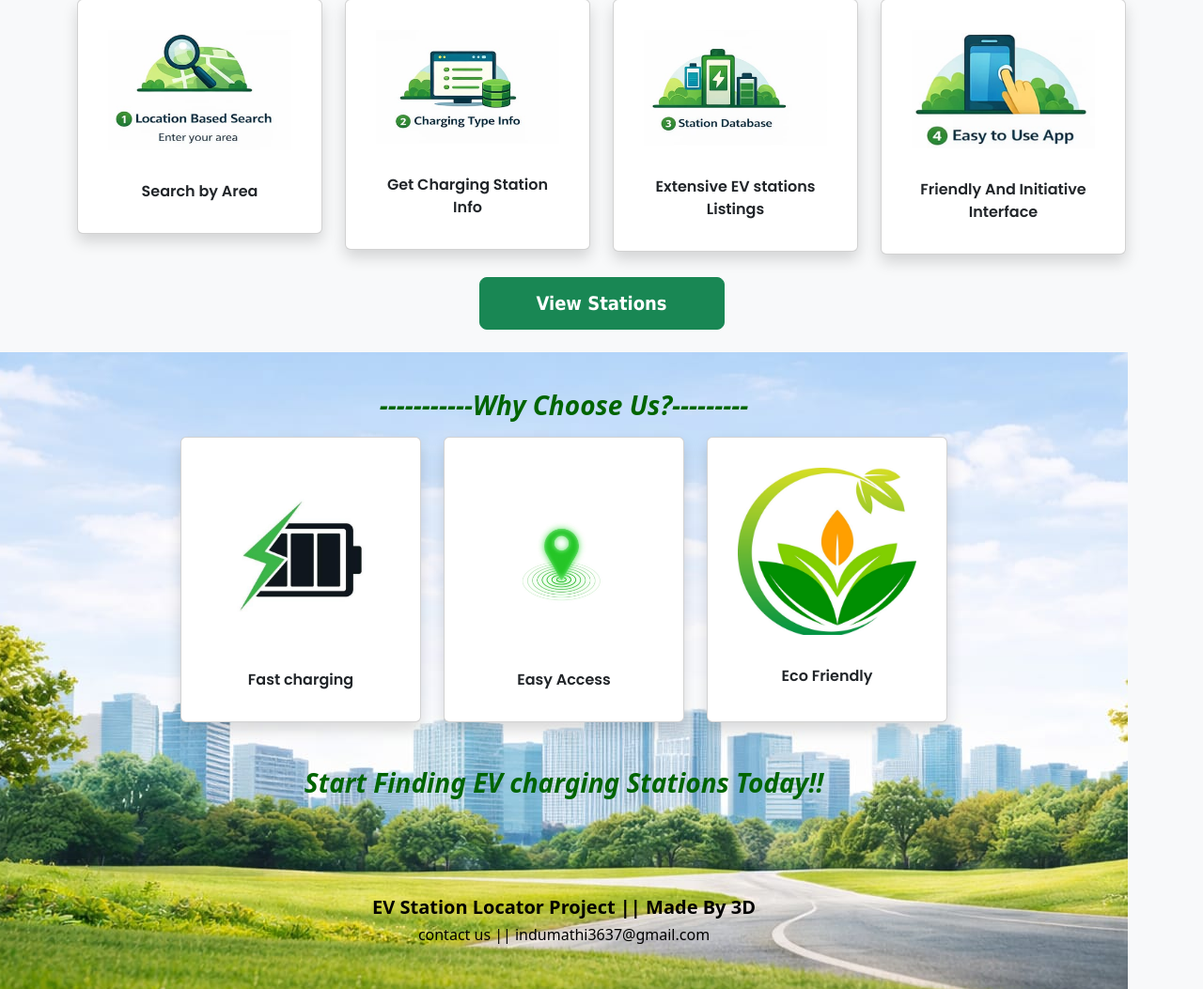
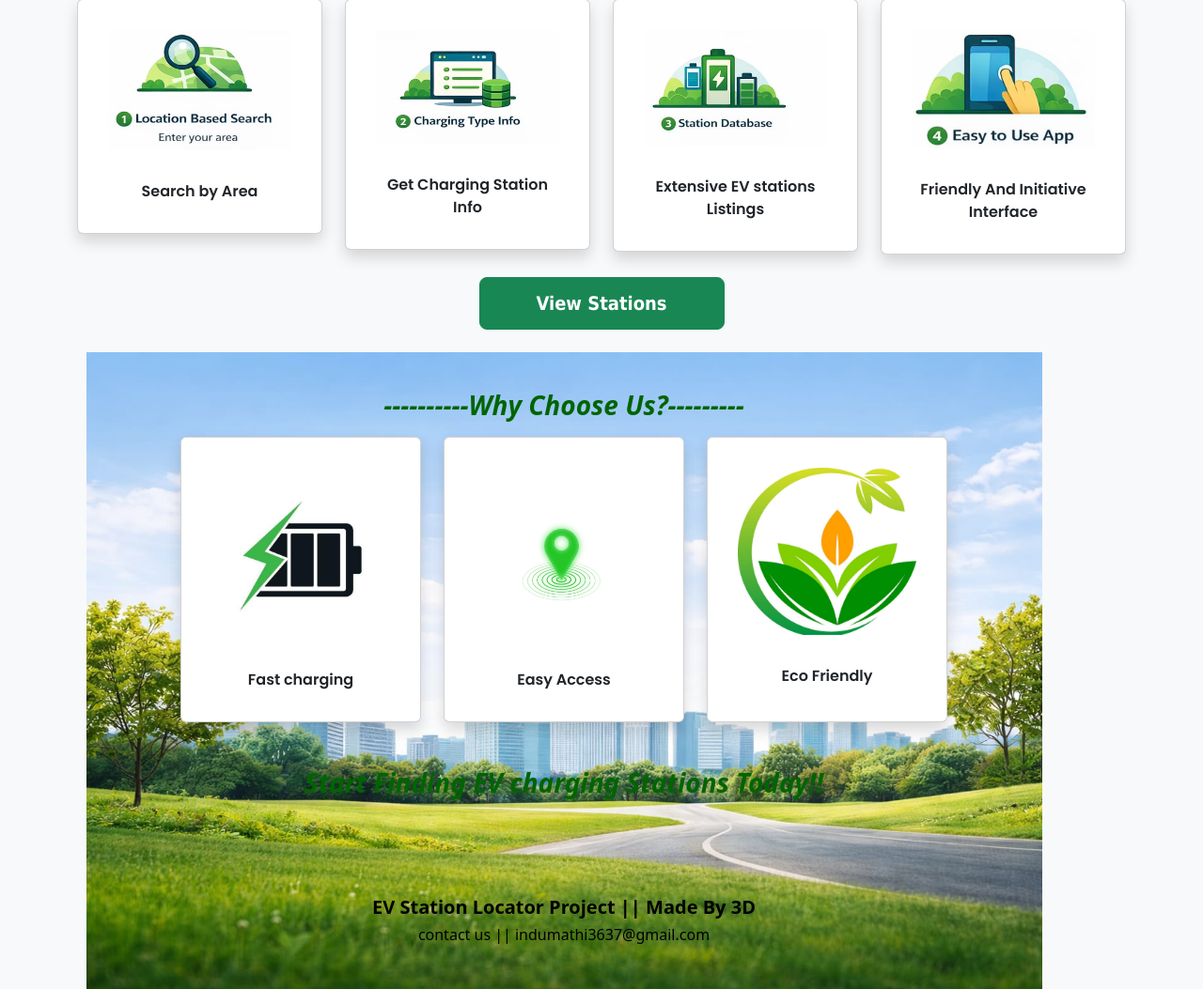
Before and after one commit to indu32/EV_charging_stations, a Flask app: page / in a window 1280 px wide. Shown: the part 813-1866 px from the top of the page at 94% size. Run offline with Flask 3, Linux system fonts and the light colour scheme.

Commit message:
Refactor index.html for improved layout and styles
Updated the HTML structure and styles for the EV Charging Stations page, including adjustments to background images, card layouts, and text alignment.

```diff
--- a/EV project/templates/index.html
+++ b/EV project/templates/index.html
@@ -15,6 +15,7 @@ background-image: url("/static/bg2.jpeg");
 width:100%;
 background-position: center;
 background-repeat: no-repeat;
+background-size:contain;
 padding: 40px;
 border-radius: 0px;
 width:100%;
@@ -117,7 +118,7 @@ Fast , Reliable and Eco-Friendly Charging
 <div class="container mt-4">
 <div class="row justify-content-center g-4">
 
-<div class=" col-12 col-sm-6 col-md-4 col-lg-3 ">
+<div class=" col-6 col-sm-6 col-md-4 col-lg-3 ">
 <div class="card rounded shadow text-center p-3">
 <img src="{{ url_for('static', filename='img1.png') }}" class="p-3">
 <div class="card-body fw-bold" style=" font-family:'Poppins',sans-serif ">
@@ -126,7 +127,7 @@ Enter your Area
 </div>
 </div>
 
-<div class=" col-12 col-sm-6 col-md-4 col-lg-3 ">
+<div class=" col-6 col-sm-6 col-md-4 col-lg-3 ">
 <div class="card rounded shadow text-center p-3">
 <img src="{{ url_for('static', filename='img2.png') }}" class="p-3">
 <div class="card-body fw-bold" style="font-family:'Poppins',sans-serif">
@@ -135,7 +136,7 @@ See Nearby Chargers
 </div>
 </div>
 
-<div class="col-12 col-sm-6 col-md-4 col-lg-3 ">
+<div class="col-6 col-sm-6 col-md-4 col-lg-3 ">
 <div class="card rounded shadow text-center p-3">
 <img src="{{ url_for('static', filename='img3.png') }}" class="p-3">
 <div class="card-body fw-bold" style="font-family:'Poppins',sans-serif">
@@ -144,7 +145,7 @@ View Charging Section
 </div>
 </div>
 
-<div class="col-12 col-sm-6 col-md-4 col-lg-3 ">
+<div class="col-6 col-sm-6 col-md-4 col-lg-3 ">
 <div class="card rounded shadow text-center p-3">
 <img src="{{ url_for('static', filename='img4.png') }}" class="p-3">
 <div class="card-body fw-bold" style="font-family:'Poppins',sans-serif">
@@ -166,7 +167,7 @@ Get Directions to the Stations
 <div class="container mt-4">
 <div class="row justify-content-center g-4">
 
-<div class="col-12 col-sm-6 col-md-4 col-lg-3 ">
+<div class="col-6 col-sm-6 col-md-4 col-lg-3 ">
 <div class="card rounded shadow text-center p-3">
 <img src="{{ url_for('static', filename='i1.png') }}" class="p-3">
 <div class="card-body fw-bold" style="font-family:'Poppins',sans-serif">
@@ -175,7 +176,7 @@ Search by Area
 </div>
 </div>
 
-<div class="col-12 col-sm-6 col-md-4 col-lg-3 ">
+<div class="col-6 col-sm-6 col-md-4 col-lg-3 ">
 <div class="card rounded shadow text-center p-3">
 <img src="{{ url_for('static', filename='i2.png') }}" class="p-3">
 <div class="card-body fw-bold" style="font-family:'Poppins',sans-serif">
@@ -184,7 +185,7 @@ Get Charging Station Info
 </div>
 </div>
 
-<div class="col-12 col-sm-6 col-md-4 col-lg-3 ">
+<div class="col-6 col-sm-6 col-md-4 col-lg-3 ">
 <div class="card rounded shadow text-center p-3">
 <img src="{{ url_for('static', filename='i3.png') }}" class="p-3">
 <div class="card-body fw-bold" style="font-family:'Poppins',sans-serif">
@@ -193,7 +194,7 @@ Extensive EV stations Listings
 </div>
 </div>
 
-<div class="col-12 col-sm-6 col-md-4 col-lg-3 ">
+<div class="col-6 col-sm-6 col-md-4 col-lg-3 ">
 <div class="card rounded shadow text-center p-3">
 <img src="{{ url_for('static', filename='i4.png') }}" class="p-3">
 <div class="card-body fw-bold" style="font-family:'Poppins',sans-serif">
@@ -231,7 +232,7 @@ View Stations
 <div class="card-bg">
 
     <h3 class="text-center fst-italic fw-bold " style="color:darkgreen;">
-    -----------Why Choose Us?---------
+    ----------Why Choose Us?---------
 </h3>
 
 
@@ -239,7 +240,7 @@ View Stations
 <div class="container-fluid mt-3" >
 <div class="row justify-content-center g-4" >
 
-<div class=" col-12 col-sm-6 col-md-4 col-lg-3 ">
+<div class=" col-6 col-sm-6 col-md-4 col-lg-3 ">
 <div class="card full rounded shadow text-center p-3">
 <img src="{{ url_for('static', filename='fast.jpg') }}" class="p-3">
 <div class="card-body fw-bold" style="font-family:'Poppins',sans-serif">
@@ -248,7 +249,7 @@ Fast charging
 </div>
 </div>
 
-<div class=" col-12 col-sm-6 col-md-4 col-lg-3 ">
+<div class=" col-6 col-sm-6 col-md-4 col-lg-3 ">
 <div class="card  full rounded shadow text-center p-3">
 <img src="{{ url_for('static', filename='loc.png') }}" class="p-3">
 <div class="card-body fw-bold" style="font-family:'Poppins',sans-serif">
@@ -257,7 +258,7 @@ Easy Access
 </div>
 </div>
 
-<div class="col-12 col-sm-6 col-md-4 col-lg-3 ">
+<div class="col-6 col-sm-6 col-md-4 col-lg-3 ">
 <div class="card full rounded shadow text-center p-3">
 <img src="{{ url_for('static', filename='eco.jpg') }}" class="p-3">
 <div class="card-body fw-bold" style="font-family:'Poppins',sans-serif">
```
